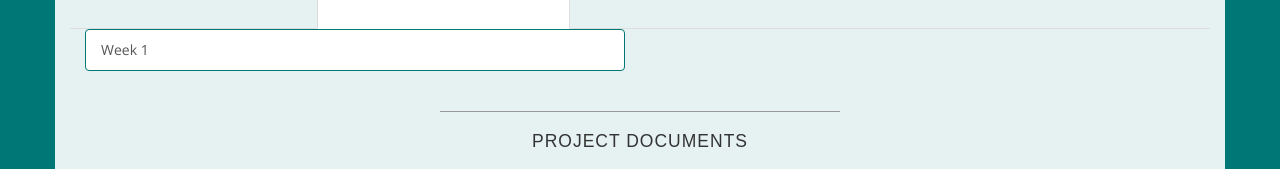
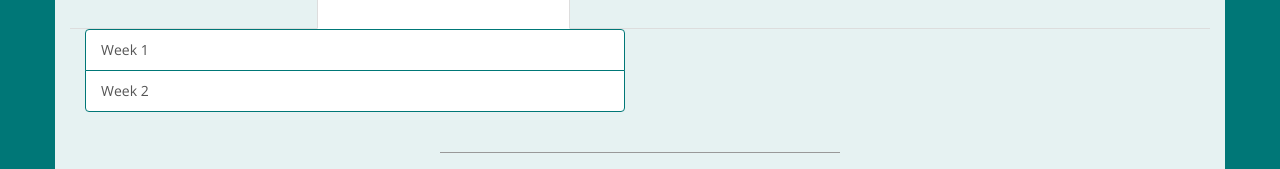
Before and after one commit to ajbowler/graphalyzer.github.io, a plain HTML site: page docs.html in a window 1280 px wide. Shown: the part 561-730 px from the top of the page. Drawn offline with nearby package versions, Linux system fonts and the light colour scheme.

Commit message:
Weekly Report #2

```diff
--- a/docs.html
+++ b/docs.html
@@ -112,6 +112,7 @@
               <div class="col-lg-6">
                 <div class="list-group">
                   <a target="_blank" href="/docs/weekly_reports/semester2/week1.pdf" class="list-group-item">Week 1</a>
+                  <a target="_blank" href="/docs/weekly_reports/semester2/week2.pdf" class="list-group-item">Week 2</a>
                 </div>
               </div>
             </div>
```
Also changed, not shown: 1 other file.
